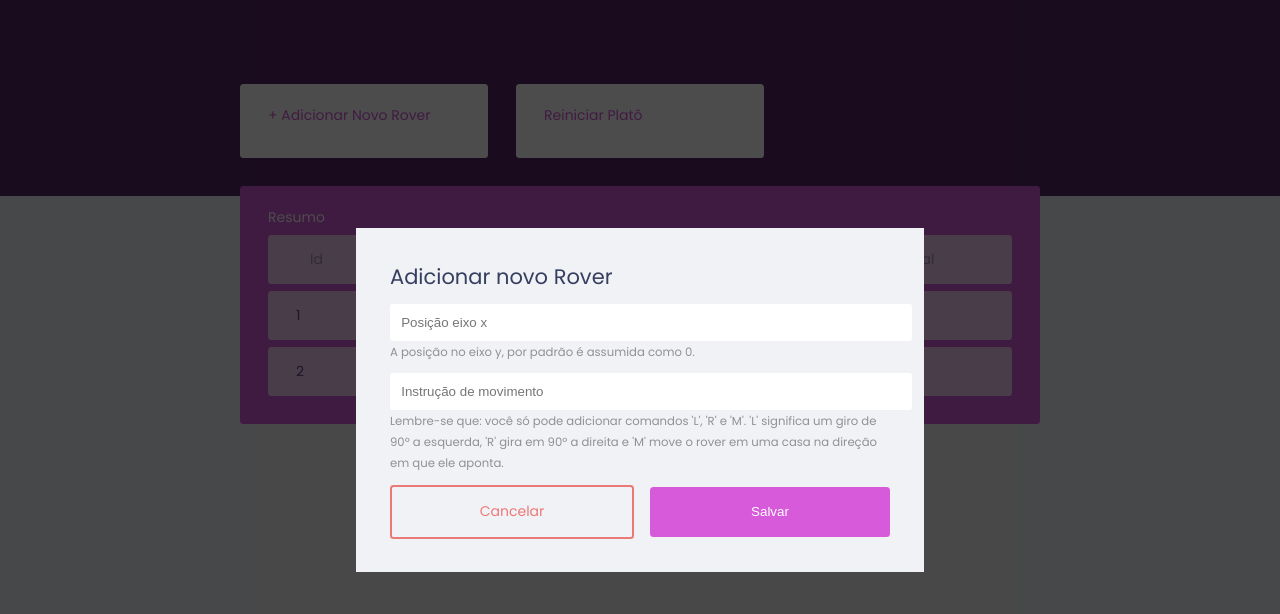
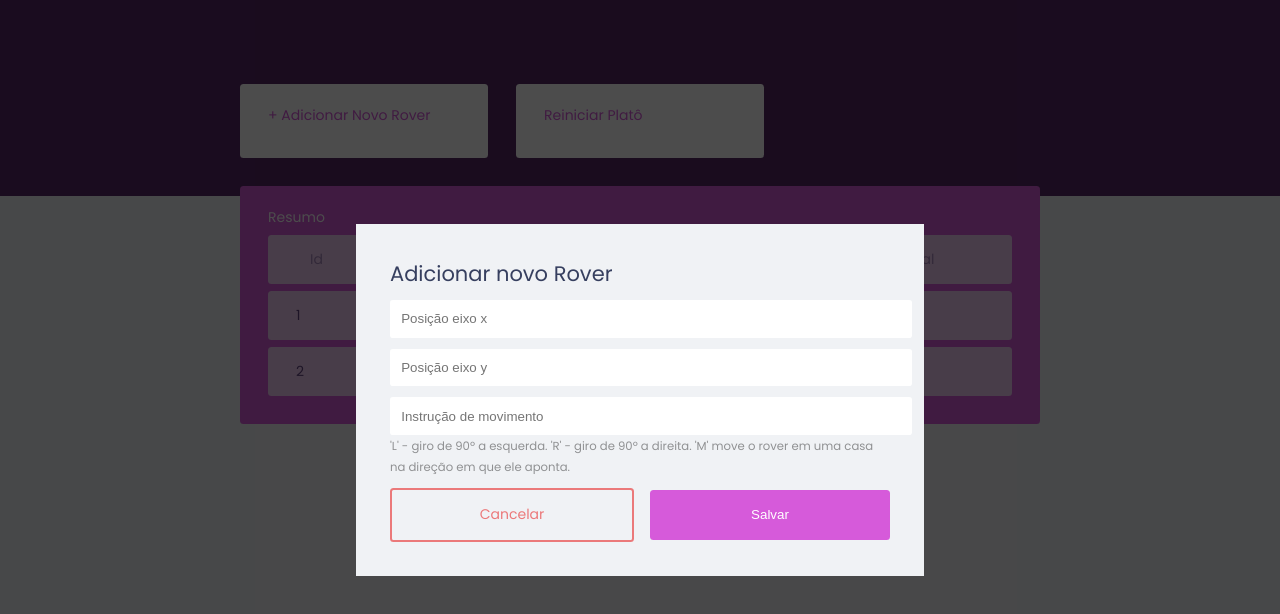
Before and after one commit to Luaoliver/MarsRover, a React (Create React App) app in the folder frontEnd/: page / in a window 1280 px wide. Both pictures are taken after a click on the link "+ Adicionar Novo Rover". Shown: the top 614 px of the page. Built offline with nearby package versions, Linux system fonts and the light colour scheme.

Commit message:
first commit

```diff
--- a/frontEnd/src/components/ModalOverlay.js
+++ b/frontEnd/src/components/ModalOverlay.js
@@ -15,14 +15,25 @@ function ModalOverlay() {
                             <div class="input-group">
                                 <label
                                     class="sr-only"
-                                    for="description">Local de pouso</label>
+                                    for="description">Local de pouso x</label>
                                 <input
                                     type="text"
                                     id="description"
                                     name="description"
                                     placeholder="Posição eixo x"
                                 />
-                                <small class="help">A posição no eixo y, por padrão é assumida como 0.</small>
+                            </div>
+
+                            <div class="input-group">
+                                <label
+                                    class="sr-only"
+                                    for="description">Local de pouso y</label>
+                                <input
+                                    type="text"
+                                    id="description"
+                                    name="description"
+                                    placeholder="Posição eixo y"
+                                />
                             </div>
 
                             <div class="input-group">
@@ -35,7 +46,7 @@ function ModalOverlay() {
                                     name="description"
                                     placeholder="Instrução de movimento"
                                 />
-                                <small class="help">Lembre-se que: você só pode adicionar comandos 'L', 'R' e 'M'. 'L' significa um giro de 90º a esquerda, 'R' gira em 90º a direita e 'M' move o rover em uma casa na direção em que ele aponta.</small>
+                                <small class="help">'L' - giro de 90º a esquerda. 'R' - giro de 90º a direita. 'M' move o rover em uma casa na direção em que ele aponta.</small>
                             </div>
 
                             <div class="input-group actions">
```
